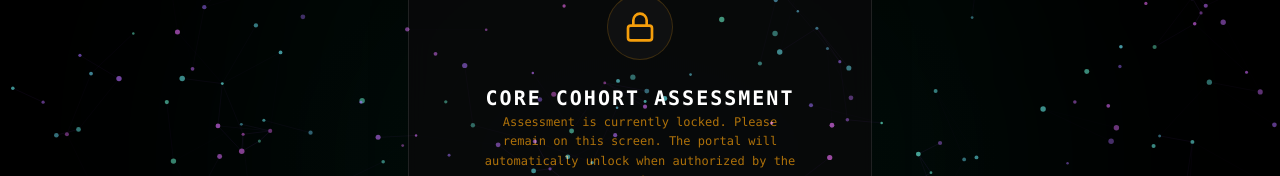
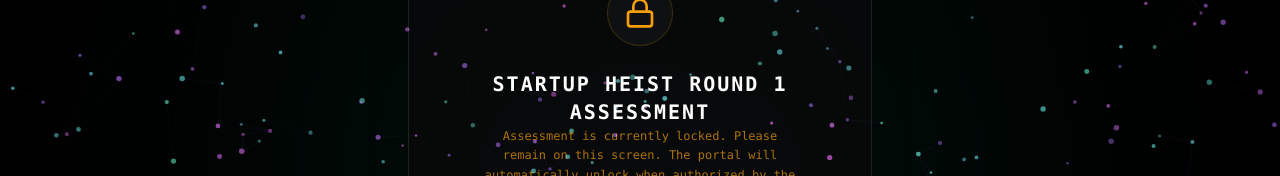
Before and after one commit to angith-anmesrisha/ecellwebsite, a Next.js app: page /quiz-entry in a window 1280 px wide. Shown: the part 241-417 px from the top of the page. Built offline with nearby package versions, Linux system fonts and the light colour scheme; no server answers; the database is empty.

Commit message:
fixed typo in quiz entry page

```diff
--- a/app/quiz-entry/page.tsx
+++ b/app/quiz-entry/page.tsx
@@ -75,7 +75,7 @@ export default function QuizEntryTerminal() {
             {/* Text Content */}
             <div className="space-y-2">
               <h1 className="text-xl font-black uppercase tracking-widest text-white">
-                Core Cohort Assessment
+                Startup Heist Round 1 Assessment
               </h1>
 
               <div className="h-16 flex items-center justify-center">
```
